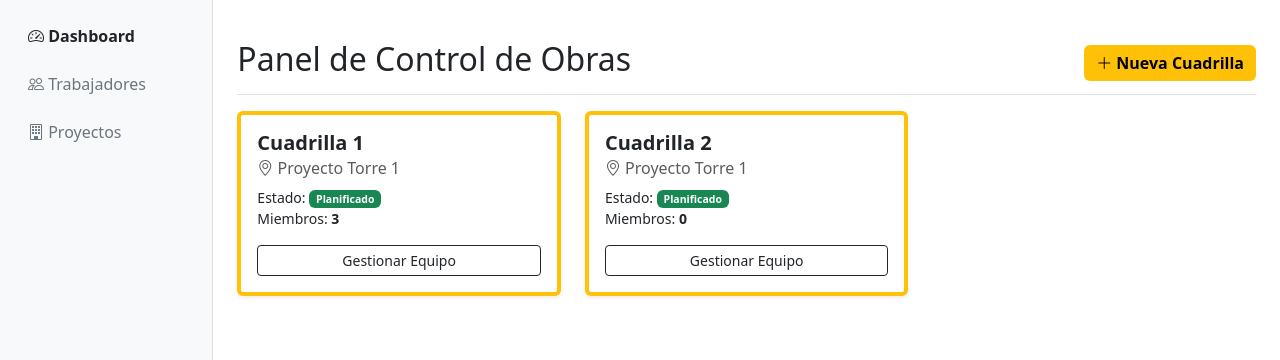
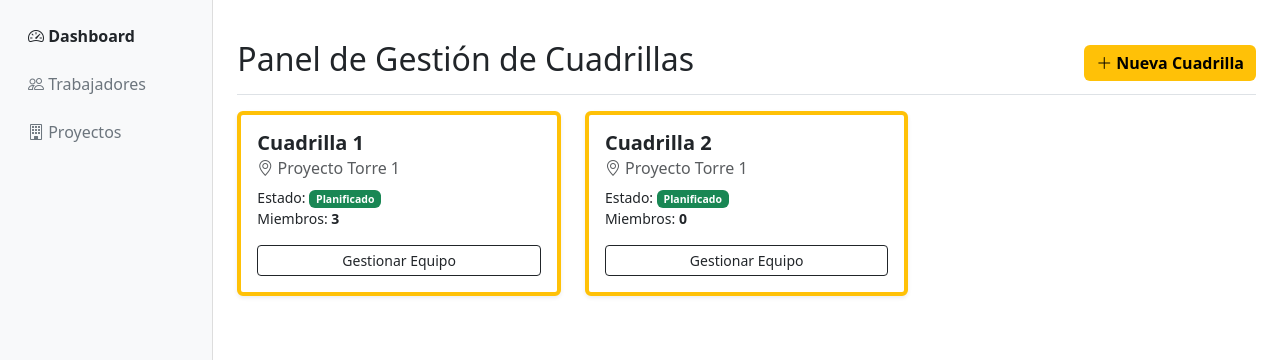
Before and after one commit to paununeza/praderaproyecto, a Django app: page /dashboard/ in a window 1280 px wide. Shown: the part 60-420 px from the top of the page. Run offline with Django 5.2, Linux system fonts and the light colour scheme; a user stored in the database is signed in; data comes from the database, SQL or seed files in the repository; both versions use the stored data as it was after the commit.

Commit message:
Versión 1.3.1

```diff
--- a/cuadrillas/templates/cuadrillas/dashboard.html
+++ b/cuadrillas/templates/cuadrillas/dashboard.html
@@ -2,7 +2,7 @@
 
 {% block content %}
 <div class="d-flex justify-content-between flex-wrap flex-md-nowrap align-items-center pt-3 pb-2 mb-3 border-bottom">
-    <h1 class="h2">Panel de Control de Obras</h1>
+    <h1 class="h2">Panel de Gestión de Cuadrillas</h1>
     <div class="btn-toolbar mb-2 mb-md-0">
         <button type="button" class="btn btn-construct" data-bs-toggle="modal" data-bs-target="#crearCuadrillaModal">
             <i class="bi bi-plus-lg"></i> Nueva Cuadrilla
@@ -26,7 +26,7 @@
         </div>
     </div>
     {% empty %}
-    <div class="alert alert-info">No hay cuadrillas activas. ¡Crea una nueva!</div>
+    <div class="alert alert-info">No hay cuadrillas activas. Crear una nueva</div>
     {% endfor %}
 </div>
 
```
Also changed, not shown: db.sqlite3.
